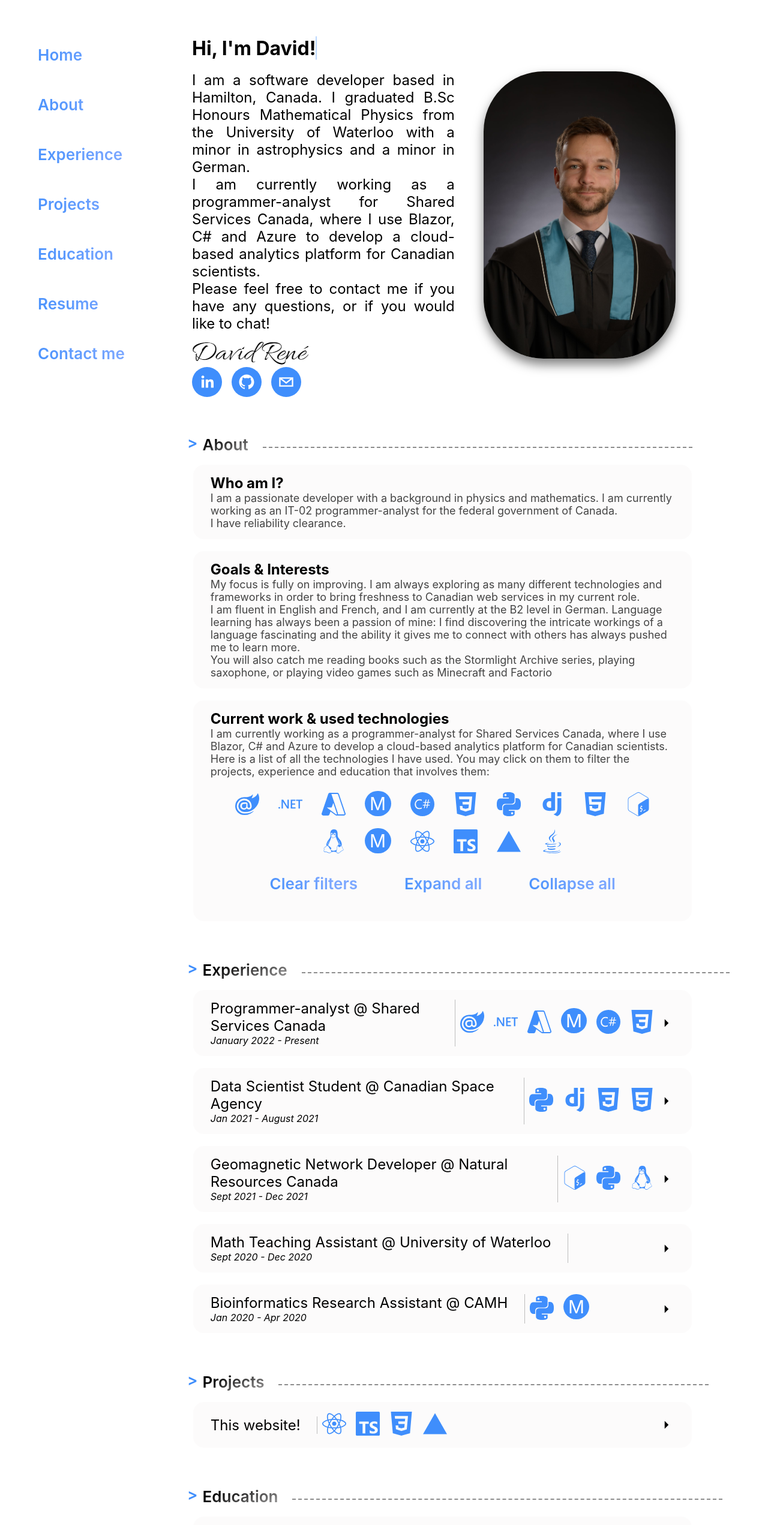
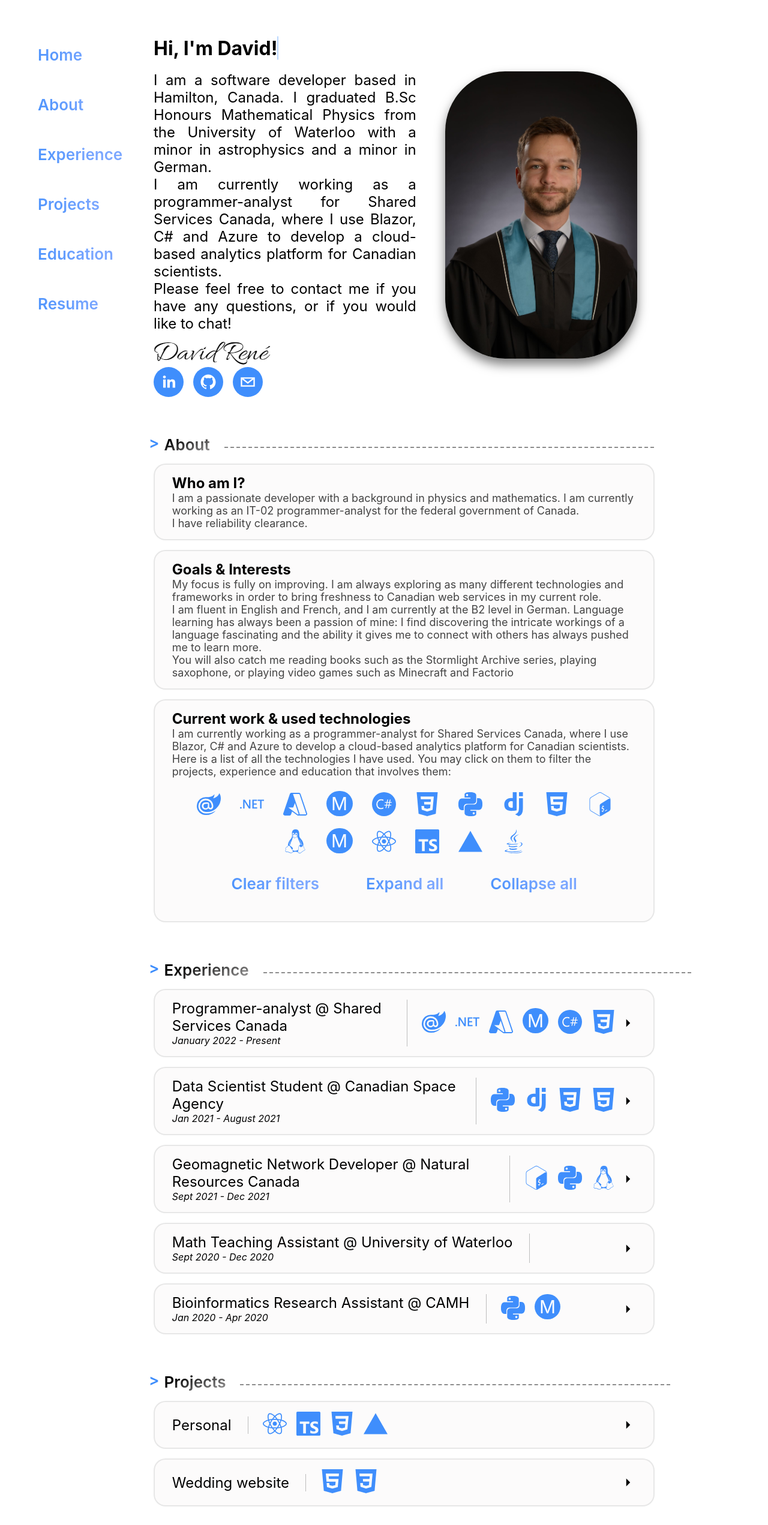
Before and after one commit to davidreneuw/website, a React (Create React App) app: page / in a window 1280 px wide. Shown: the top 2543 px of the page at 60% size. Built offline with nearby package versions, Linux system fonts and the light colour scheme.

Commit message:
First pass at supporting mobile

```diff
--- a/src/App.css
+++ b/src/App.css
@@ -52,7 +52,7 @@ hr {
 
 .content {
   display: grid;
-  grid-template-columns: 25vw 70vw;
+  grid-template-columns: 20vw 70vw;
   grid-template-areas: "nav main";
   background-color: var(--bg-colour);
 }
@@ -67,7 +67,7 @@ hr {
   flex-direction: column;
   justify-content: center;
   align-items: center;
-  width: 25vw;
+  width: 20vw;
 }
 
 .navbarContainer {
@@ -112,6 +112,7 @@ hr {
   grid-area: main;
   display: flex;
   flex-direction: column;
+  padding-bottom: 100px;
 }
 
 .container {
@@ -251,6 +252,7 @@ hr {
   .main {
     padding-left: 20px;
     padding-right: 10px;
+    overflow: hidden;
   }
 
   .content {
--- a/src/components/card/card.css
+++ b/src/components/card/card.css
@@ -4,7 +4,7 @@
   background: #fcfbfb;
   position: relative;
   padding: 1em 1.8rem 1rem 1.8rem;
-  border: 2px solid #ffffff;
+  border: 2px solid #e7e7e7fa;
   transition: 0.5s ease-out;
   overflow: visible;
 }
--- a/src/components/dropcard/dropcard.css
+++ b/src/components/dropcard/dropcard.css
@@ -4,7 +4,7 @@
   background: #fcfbfb;
   position: relative;
   padding: 0em 1.8rem 1em 1.8rem;
-  border: 2px solid #ffffff;
+  border: 2px solid #e7e7e7fa;
   transition: 0.2s ease-out;
   overflow: visible;
 }
@@ -83,6 +83,7 @@
   grid-row: 1;
   border-right: 1px solid rgb(189, 189, 189);
   padding: 0 1.7em 0 0;
+  margin-right: 1em;
 }
 
 .header-text-resume {
@@ -143,7 +144,7 @@
   background-clip: text;
   -webkit-text-fill-color: transparent;
   transition: var(--dropcard-transition);
-  overflow: hidden;
+  text-wrap: nowrap;
 }
 
 .project-url {
@@ -156,7 +157,7 @@
 
 .url-button:hover {
   cursor: pointer;
-  animation: urlButtonHover 0.3s ease-in-out 0s 1 normal both;
+  animation: urlButtonHover 0.1s ease-in-out 0s 1 normal both;
   background: var(--primary-colour);
   -webkit-background-clip: border-box;
   background-clip: border-box;
@@ -170,7 +171,42 @@
 
 @media screen and (max-width: 1000px) {
   .dropcard-header {
-    flex-wrap: wrap;
+    flex-direction: column;
+    justify-content: flex-start;
+    align-items: flex-start;
+    gap: 10px;
+  }
+
+  .header-text {
+    border-right: none;
+  }
+
+  .tags {
+    align-items: start;
+  }
+
+  .dropcard-details {
+    display: flex;
+    flex-direction: column;
+    gap: 1em;
+  }
+
+  .url-container {
+    display: flex;
+    flex-direction: row;
+    justify-content: space-evenly;
+  }
+
+  .dropdown {
+    margin-left: auto;
+  }
+
+  .dropcard-details.active {
+    max-height: fit-content;
+  }
+
+  .url-button.active {
+    max-height: fit-content;
   }
 }
 
--- a/src/components/filter-card/filter-card.css
+++ b/src/components/filter-card/filter-card.css
@@ -5,7 +5,7 @@
   background: #fcfbfb;
   position: relative;
   padding: 1em 1.8rem 1rem 1.8rem;
-  border: 2px solid #ffffff;
+  border: 2px solid #e7e7e7fa;
   transition: 0.5s ease-out;
   overflow: visible;
 }
@@ -51,13 +51,11 @@
   height: 2px;
   bottom: 0;
   right: 0;
-  background: repeating-linear-gradient(
-    to right,
-    rgba(70, 70, 70, 0.61) 0px,
-    rgba(70, 70, 70, 0.61) 2px,
-    white 2px,
-    white 4px
-  );
+  background: repeating-linear-gradient(to right,
+      rgba(70, 70, 70, 0.61) 0px,
+      rgba(70, 70, 70, 0.61) 2px,
+      white 2px,
+      white 4px);
   transform-origin: bottom right;
   transition: transform 0.25s ease-out;
 }
@@ -111,7 +109,7 @@
 
 .filter-action:hover {
   cursor: pointer;
-  animation: filterActionAnimation 0.3s ease-in-out 0s 1 normal both;
+  animation: filterActionAnimation 0.1s ease-in-out 0s 1 normal both;
   background: var(--primary-colour);
   -webkit-background-clip: border-box;
   background-clip: border-box;
@@ -124,6 +122,7 @@
     -webkit-background-clip: text;
     -webkit-text-fill-color: transparent;
   }
+
   to {
     background: var(--primary-colour);
     -webkit-background-clip: border-box;
--- a/src/index.css
+++ b/src/index.css
@@ -2,19 +2,16 @@
   --primary-colour: #3f8efc;
   --secondary-colour: #00ff00;
   --bg-colour: #ffffff;
-  --text-colour: -webkit-linear-gradient(
-    225deg,
-    rgb(123, 167, 255) 35%,
-    var(--primary-colour) 100%
-  );
+  --text-colour: -webkit-linear-gradient(225deg,
+      rgb(123, 167, 255) 35%,
+      var(--primary-colour) 100%);
   --dropcard-height: 300px;
-  --dropcard-transition: all 0.5s ease-in-out;
+
+  --dropcard-transition: max-height 0.5s ease-in-out;
   --card-text-colour: rgb(68, 68, 68);
-  --section-colour: -webkit-linear-gradient(
-    112.1deg,
-    rgb(136, 135, 135) 11.4%,
-    black 70.2%
-  );
+  --section-colour: -webkit-linear-gradient(112.1deg,
+      rgb(136, 135, 135) 11.4%,
+      black 70.2%);
 }
 
 html {
--- a/src/info.json
+++ b/src/info.json
@@ -28,7 +28,9 @@
       "title": "Home",
       "id": "home",
       "contentType": "card",
-      "contents": [""]
+      "contents": [
+        ""
+      ]
     },
     {
       "title": "About",
@@ -69,7 +71,14 @@
         {
           "title": "Programmer-analyst @ Shared Services Canada",
           "subtitle": "January 2022 - Present",
-          "tags": ["blazor", "dotnet", "azure", "mudblazor", "csharp", "css"],
+          "tags": [
+            "blazor",
+            "dotnet",
+            "azure",
+            "mudblazor",
+            "csharp",
+            "css"
+          ],
           "contentType": "dropcard",
           "content": [
             "Worked on a government-wide analytics platform for Canadian scientists using Blazor, C#, Azure and MudBlazor. I did full-stack work, from front-end UI design and edits to back-end API development and feature addition.",
@@ -84,7 +93,12 @@
           "content": [
             "Manage and provide an analysis of data collected by satellites SCISAT-1 and Alouette through a web application. Geographical analysis as well as chronological analysis."
           ],
-          "tags": ["python", "django", "css", "html"],
+          "tags": [
+            "python",
+            "django",
+            "css",
+            "html"
+          ],
           "codeUrl": "https://github.com/asc-csa/Scisat-App",
           "url": "https://donnees-data.asc-csa.gc.ca:8888/scisat/"
         },
@@ -95,7 +109,11 @@
           "content": [
             "Maintain and develop a network used for the acquisition of data in a study of the effects of the Ottawa light rail train on the local geomagnetic field."
           ],
-          "tags": ["bash", "python", "linux"]
+          "tags": [
+            "bash",
+            "python",
+            "linux"
+          ]
         },
         {
           "title": "Math Teaching Assistant @ University of Waterloo",
@@ -112,7 +130,10 @@
           "content": [
             "Created a genetic algorithm to improve the structure of the paradigm used for data acquisition. Created a mobile application on Android that will allow better diagnosis and prescriptions for Schizophrenia patients."
           ],
-          "tags": ["python", "matlab"]
+          "tags": [
+            "python",
+            "matlab"
+          ]
         }
       ]
     },
@@ -122,14 +143,32 @@
       "contentType": "card",
       "contents": [
         {
-          "title": "This website!",
+          "title": "Personal",
           "content": [
             "This website was built using React and TypeScript. It is hosted on Vercel.",
             "I built it and designed the front-end all myself without the use of a front-end framework. I built it and designed the front-end all myself without the use of a front-end framework."
           ],
           "contentType": "dropcard",
-          "tags": ["react", "typescript", "css", "vercel"],
+          "tags": [
+            "react",
+            "typescript",
+            "css",
+            "vercel"
+          ],
           "codeUrl": "https://github.com/davidreneuw/website"
+        },
+        {
+          "title": "Wedding website",
+          "content": [
+            "Built this plain HTML/CSS website for the wedding of my partner's sister in 2024."
+          ],
+          "contentType": "dropcard",
+          "tags": [
+            "html",
+            "css"
+          ],
+          "codeUrl": "https://github.com/davidreneuw/KerenAndCarlWedding",
+          "url": "https://kcwedding.davidrene.ca"
         }
       ]
     },
@@ -147,7 +186,9 @@
             "Minor in Astrophysics and minor in German.",
             "I was also the Vice-President Finances of the Science student association for 2 terms."
           ],
-          "tags": ["python"]
+          "tags": [
+            "python"
+          ]
         },
         {
           "title": "DEC Mathematics and Computer Science @ CÉGEP Limoilou",
@@ -157,7 +198,9 @@
             "Completed a \"DEC\" (Diplôme d'études collégiales) in Mathematics and Computer Science. I was taught data structures, algorithms, object-oriented programming in Java, as well as a focus on agile development and project management.",
             "Also learned linear algebra, calculus, discrete mathematics, physics and philosophy at a university level."
           ],
-          "tags": ["java"]
+          "tags": [
+            "java"
+          ]
         }
       ]
     },
@@ -167,26 +210,14 @@
       "contents": [
         {
           "title": "View my resume",
-          "content": ["You may view my most recent resume here."],
+          "content": [
+            "You may view my most recent resume here."
+          ],
           "contentType": "dropcard-resume",
           "url": "./resume.pdf",
           "locked": true
         }
       ]
-    },
-    {
-      "title": "Contact me",
-      "id": "contact",
-      "contents": [
-        {
-          "title": "If you would like to contact me...",
-          "content": [
-            "Please reach out to me on LinkedIn, GitHub or by email. You may find these links in the home section.",
-            "You can also reach me at 5819864960"
-          ],
-          "contentType": "card"
-        }
-      ]
     }
   ]
 }
```
